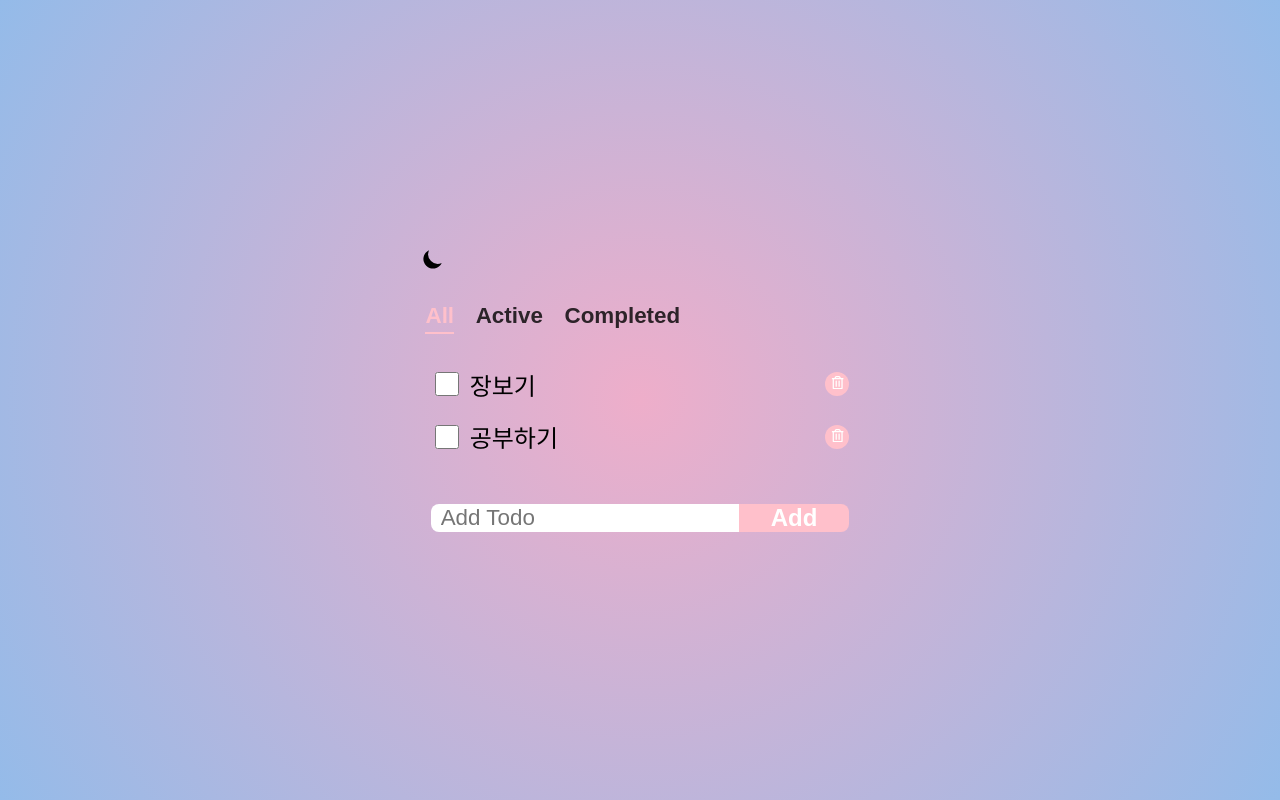
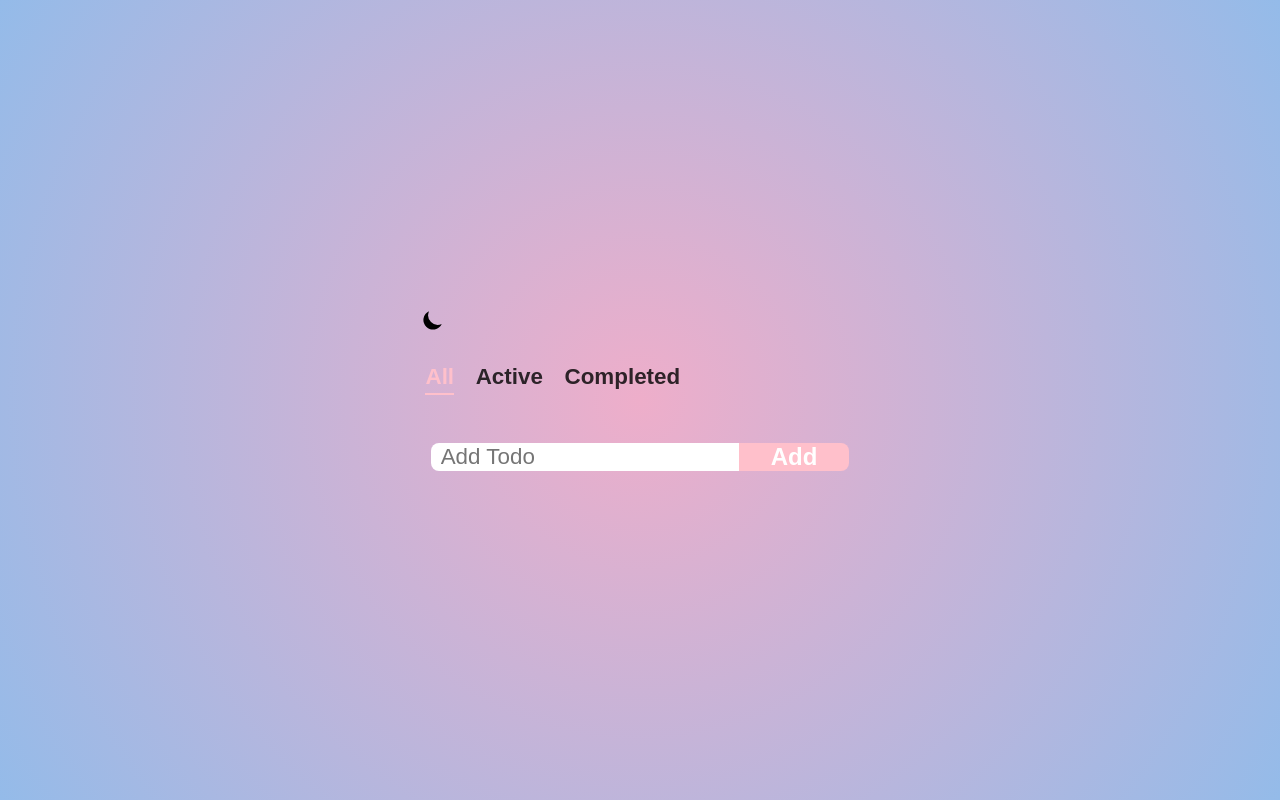
Before and after one commit to kkhhjjoo/dreamcoding-todoapp, a React (Vite) app: page / in a window 1280 px wide. Built offline with nearby package versions, Linux system fonts and the light colour scheme.

Commit message:
css 전체 수정

```diff
--- a/src/components/AddTodo/AddTodo.module.css
+++ b/src/components/AddTodo/AddTodo.module.css
@@ -27,5 +27,5 @@
 }
 
 .button:hover {
-  filter: brightness(125%);
+  background-color: hotpink;
 }
--- a/src/components/TodoList/TodoList.jsx
+++ b/src/components/TodoList/TodoList.jsx
@@ -1,18 +1,19 @@
-import React, { useState } from 'react'
+import React, { useEffect, useState } from 'react'
 import AddTodo from '../AddTodo/AddTodo';
 import Todo from '../Todo/Todo';
 import styles from './TodoList.module.css';
 
 const TodoList = ({filter}) => {
-  const [todos, setTodos] = useState([
-    { id: '123', text: '장보기', status: 'active' },
-    {id: '124', text: '공부하기', status: 'active'}
-  ]);
+  const [todos, setTodos] = useState(() => readTodo());
   const handleAdd = (todo) => setTodos([...todos, todo])
 
   const handleUpdate = (updated) => setTodos(todos.map(t => t.id === updated.id ? updated : t));
 
   const handleDelete = (deleted) => setTodos(todos.filter(t => t.id !== deleted.id));
+
+  useEffect(() => {
+    localStorage.setItem('todos', JSON.stringify(todos));
+  },[todos])
 
   const filtered = getFilterItems(todos, filter);
   return (
@@ -30,4 +31,9 @@
   }
   return todos.filter(todo => todo.status === filter);
 }
+function readTodo() {
+  console.log('readTodo');
+  const todos = localStorage.getItem('todos');
+  return todos ? JSON.parse(todos) : [];
+}
 export default TodoList
```
